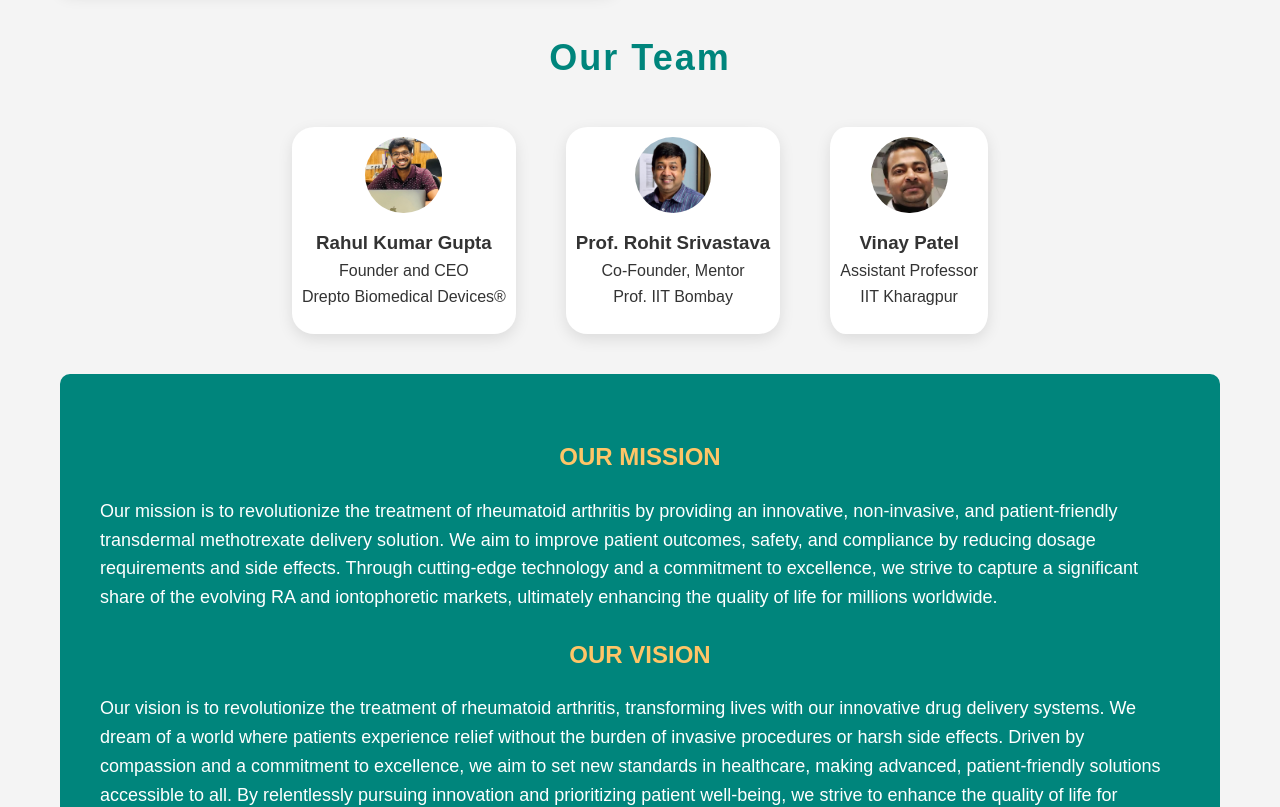
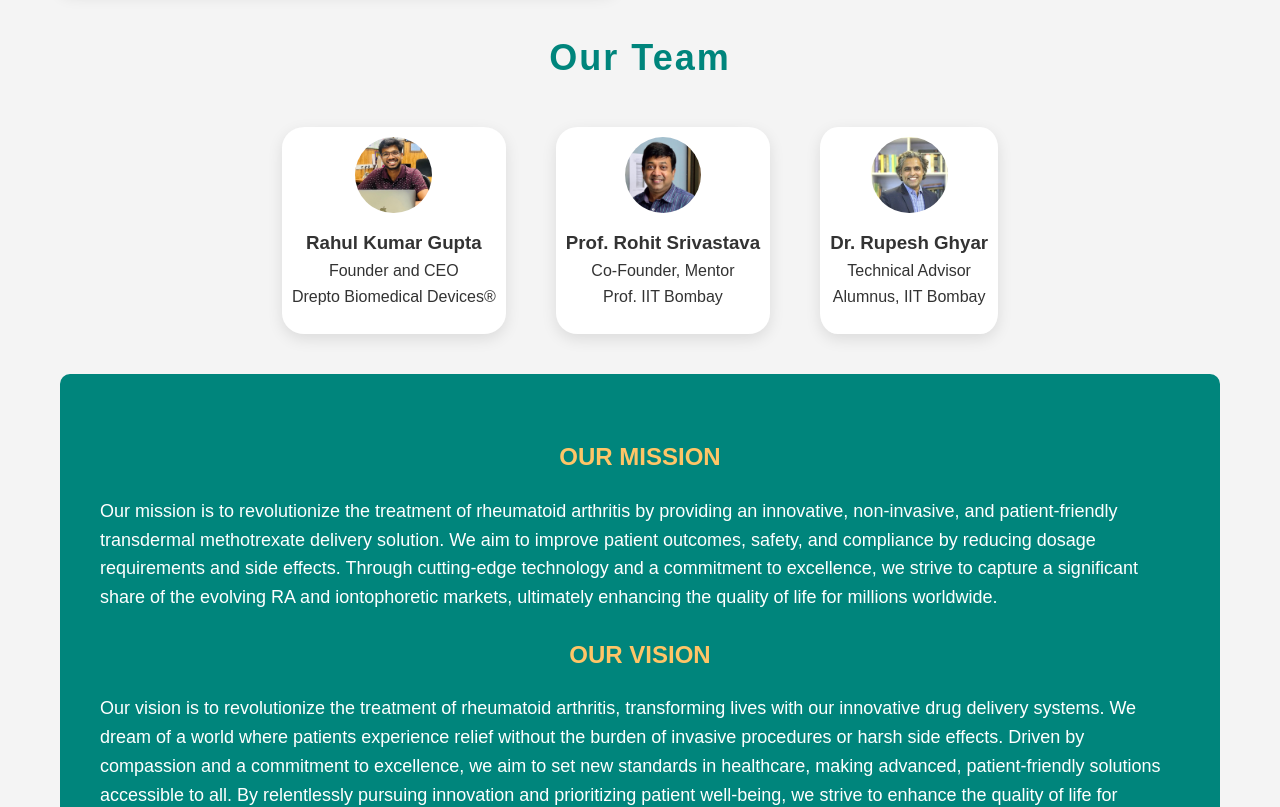
Before and after one commit to rishiigupta04/iontophores01, a React (Vite) app: page / in a window 1280 px wide. Shown: the part 3860-4667 px from the top of the page. Built offline with nearby package versions, Linux system fonts and the light colour scheme; no server answers.

Commit message:
team changes

```diff
--- a/src/components/AboutUs.jsx
+++ b/src/components/AboutUs.jsx
@@ -69,15 +69,15 @@ const AboutUs = () => {
               <div className="testimonial">
                 <img
                   style={{ objectPosition: "top" }}
-                  src="/vinay-sir.png"
-                  alt="Prof. Vinay Patel"
+                  src="/dr_rupesh.jpg"
+                  alt="Dr. Rupesh Ghyar"
                   width="60"
                   height="60"
                 />
-                <h3>Vinay Patel</h3>
+                <h3>Dr. Rupesh Ghyar</h3>
                 <p>
-                  Assistant Professor <br />
-                  IIT Kharagpur
+                  Technical Advisor <br />
+                  Alumnus, IIT Bombay
                 </p>
               </div>
             </div>
--- a/src/index.css
+++ b/src/index.css
@@ -1030,7 +1030,7 @@ button:hover {
   text-align: center;
   padding: 15px 0;
   margin-top: 20px;
-  font-size: 18px;
+  font-size: 14px;
   position: relative;
   bottom: 0;
 }
```
Also changed, not shown: public/dr_rupesh.jpg (added).
